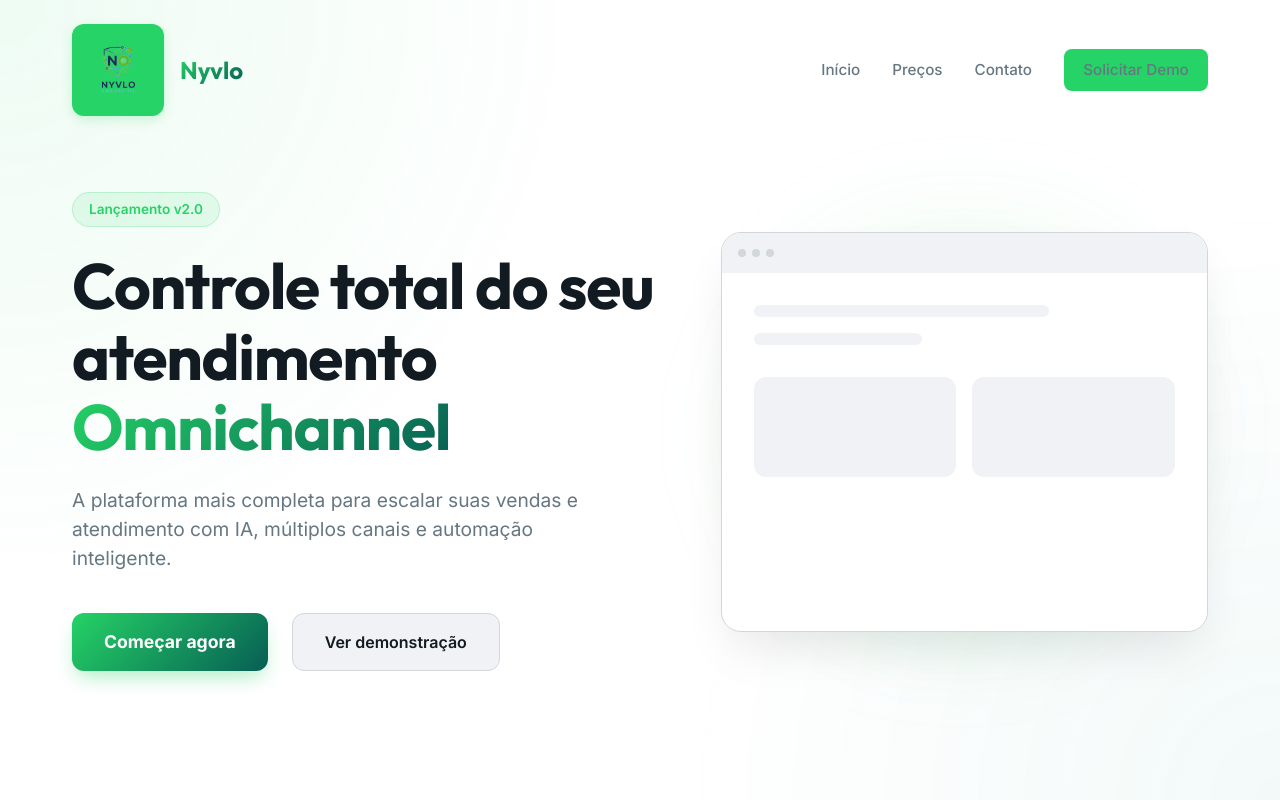
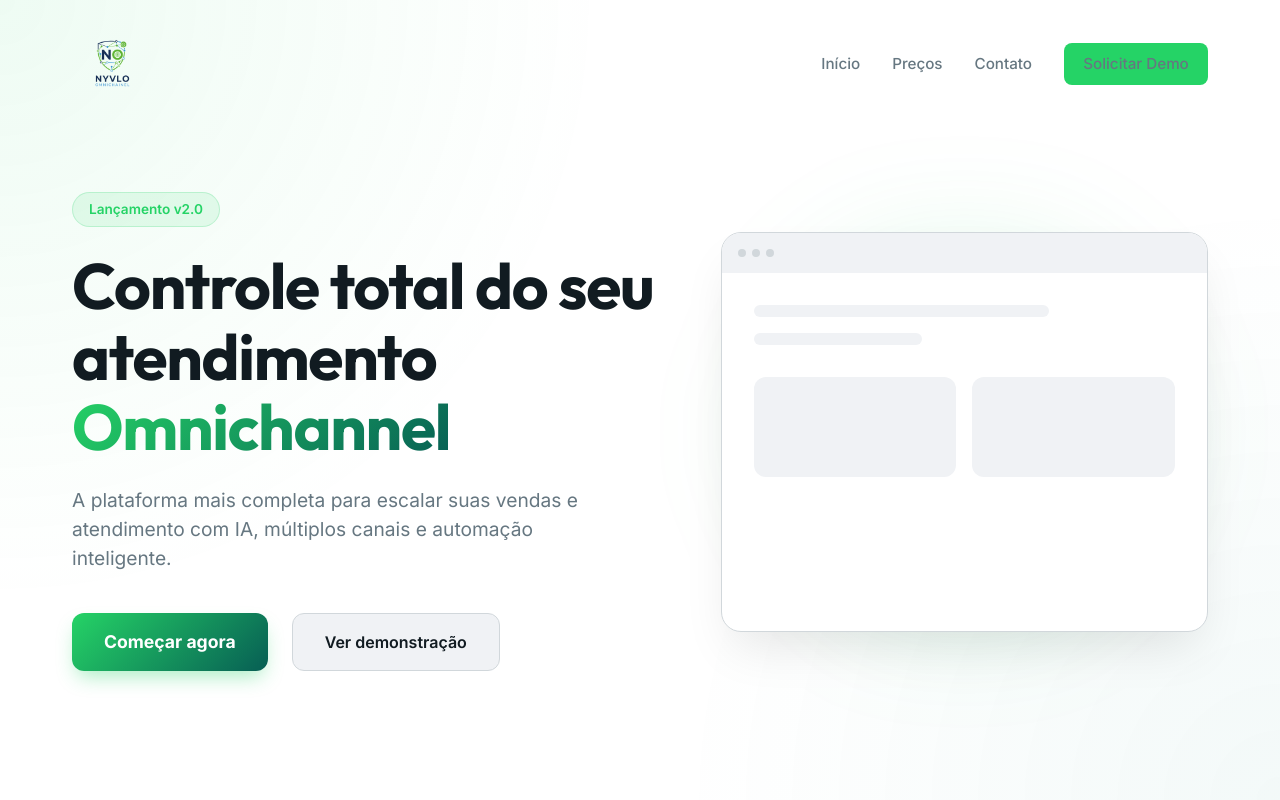
Before and after one commit to Nyvlo/Site-Nyvlo, a Vue app: page / in a window 1280 px wide. Shown: the top 800 px of the page. Built offline with nearby package versions, Linux system fonts and the light colour scheme.

Commit message:
chore: remove logo background and text label

```diff
--- a/src/components/Navbar.vue
+++ b/src/components/Navbar.vue
@@ -23,7 +23,6 @@ onUnmounted(() => {
         <div class="logo-wrapper">
           <img src="../assets/logo.png" alt="Nyvlo Logo" class="logo-img" />
         </div>
-        <span class="logo-text">Nyvlo</span>
       </div>
 
       <div class="nav-links">
@@ -67,28 +66,17 @@ onUnmounted(() => {
 }
 
 .logo-wrapper {
-  background: var(--primary);
-  padding: 6px;
-  border-radius: 12px;
+  background: transparent;
+  padding: 0;
   display: flex;
   align-items: center;
   justify-content: center;
-  box-shadow: 0 4px 12px rgba(37, 211, 102, 0.2);
 }
 
 .logo-img {
   height: 80px;
   width: auto;
   display: block;
-}
-
-.logo-text {
-  font-family: 'Outfit', sans-serif;
-  font-size: 1.5rem;
-  font-weight: 700;
-  background: linear-gradient(135deg, var(--primary), var(--secondary));
-  -webkit-background-clip: text;
-  -webkit-text-fill-color: transparent;
 }
 
 .nav-links {
```
